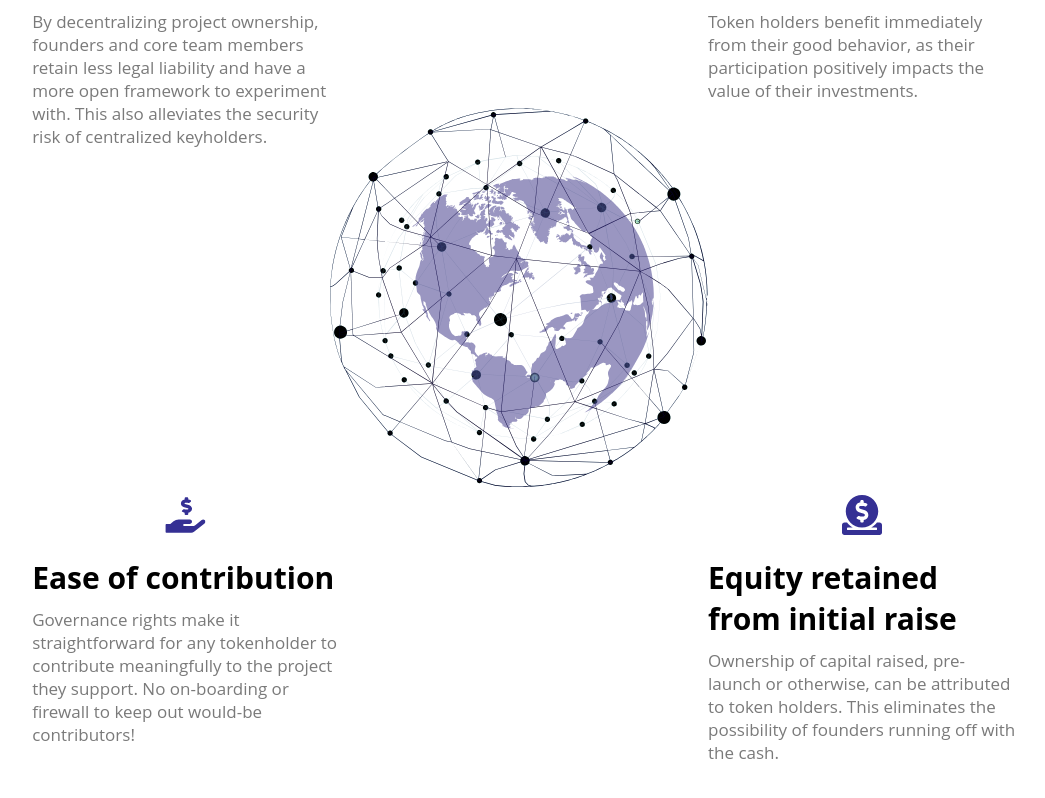
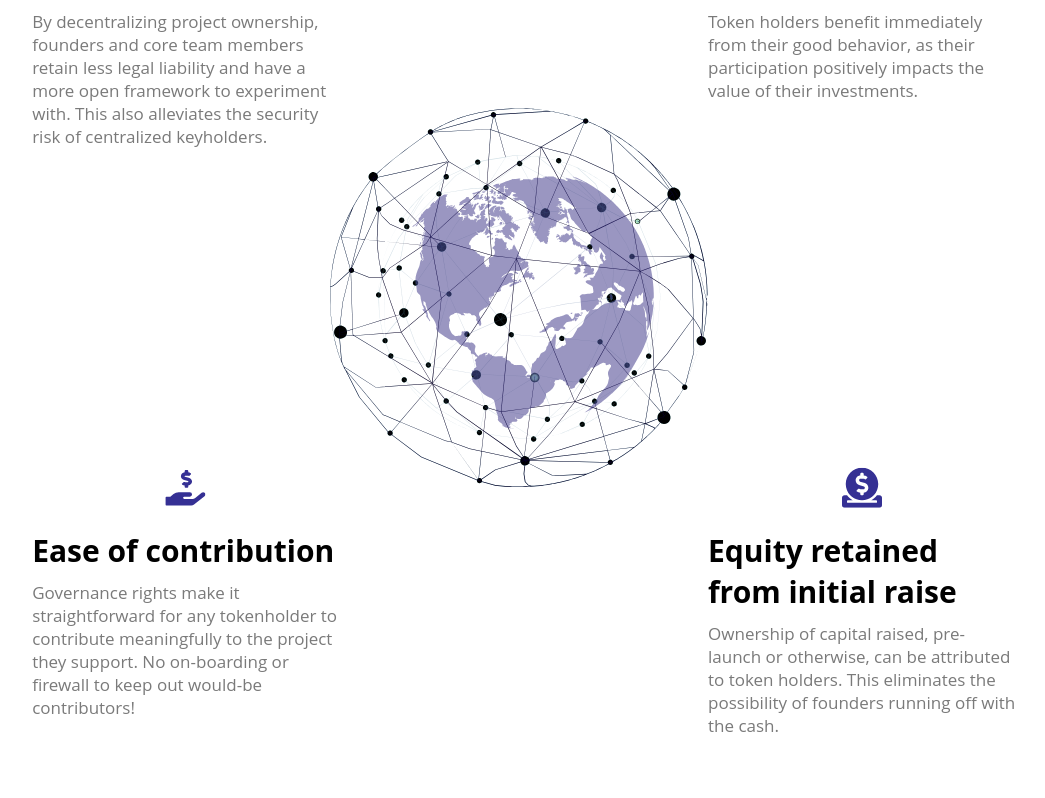
Before and after one commit to webdevforfoodz/gdao, a React (Create React App) app: page / in a window 1280 px wide. Shown: the part 1290-2088 px from the top of the page, without its empty margins (124-1169 px from the left). Built offline with nearby package versions, Linux system fonts and the light colour scheme.

Commit message:
updated css

```diff
--- a/src/css/second-section.css
+++ b/src/css/second-section.css
@@ -76,13 +76,14 @@
 .second-section-content-box:nth-child(3) {
     grid-column: 3/4;
     grid-row: 3/4;
+    transform: translate(0,-10%);
 }
 
 .second-section-content-box:nth-child(4) {
     grid-column: 1/2;
     grid-row: 3/4;
     justify-self: end;
-    transform:translateX(5%)
+    transform:translate(5%,-10%)
 
 }
 
@@ -164,13 +165,14 @@
         grid-column: 1/2;
         grid-row: 3/4;
         justify-self: center;
+        transform: translate(0,0%);
     }
 
     .second-section-content-box:nth-child(4) {
         grid-column: 1/2;
         grid-row: 4/5;
         justify-self: center;
-        transform:translateX(0%)
+        transform: translate(0,0%);
 
     }
     .second-section-bg {
```
